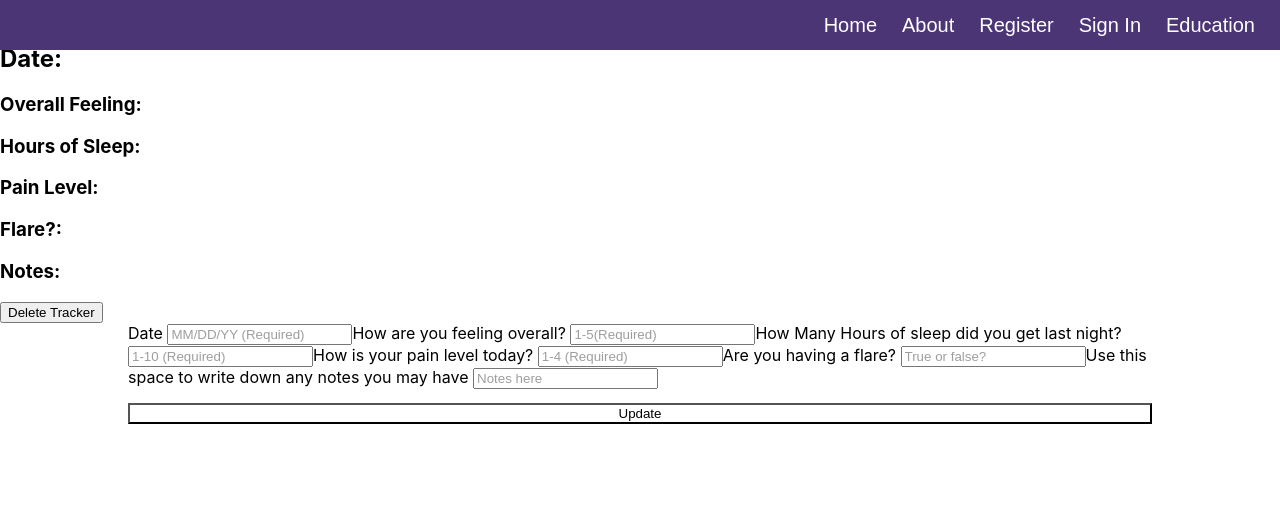
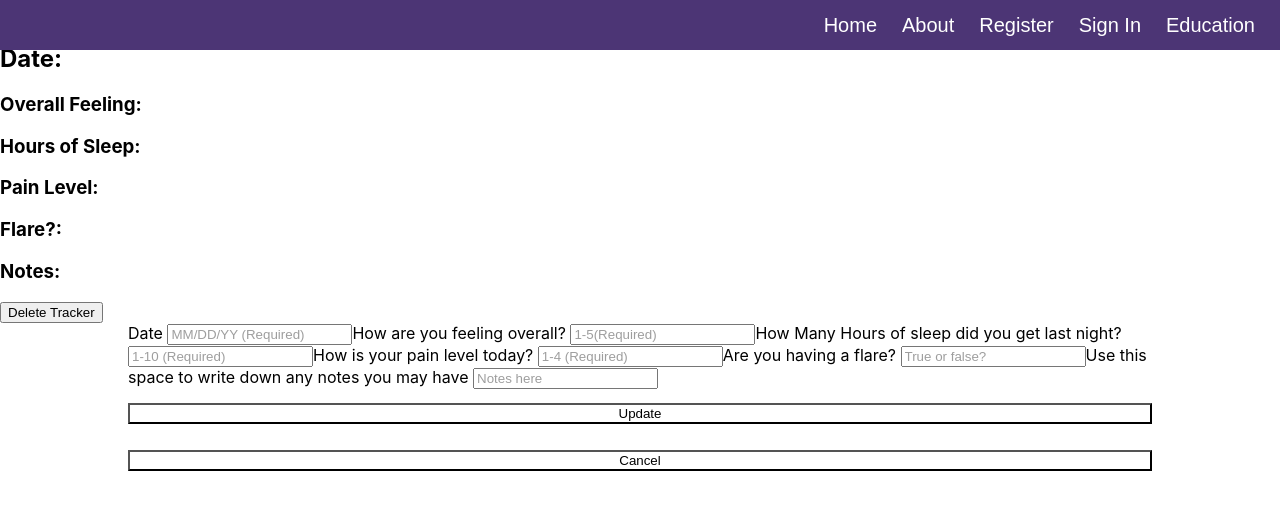
Before and after one commit to OliviaSchwartz/Lupus_Link, a React (Create React App) app: page /tracker/1 in a window 1280 px wide. Both pictures are taken after a click on the button "Update Tracker". Shown: the top 510 px of the page. Built offline with nearby package versions, Linux system fonts and the light colour scheme; the HTML template or start-up script is replaced by a standard one.

Commit message:
cancel update form button

```diff
--- a/src/components/SymptomTrackerCard.jsx
+++ b/src/components/SymptomTrackerCard.jsx
@@ -38,6 +38,7 @@ const initialState = {
           formState,
           trackerId
         )
+        console.log(response)
         props.setLatestTracker(response)
         setFormState(initialState)
         props.setTrackerExists(true)
@@ -71,7 +72,7 @@ const initialState = {
             cols="30"
             onChange={handleChange}
             value={formState.date}
-            required
+            // required
           />
           <label className="label dateField" htmlFor="overallFeeling">
             How are you feeling overall?{' '}
@@ -84,7 +85,7 @@ const initialState = {
             cols="30"
             onChange={handleChange}
             value={formState.overallFeeling}
-            required
+            // required
           />
           <label className="label dateField" htmlFor="hoursOfSleep">
             How Many Hours of sleep did you get last night?{' '}
@@ -97,7 +98,7 @@ const initialState = {
             cols="30"
             onChange={handleChange}
             value={formState.hoursOfSleep}
-            required
+            // required
           />
           <label className="label dateField" htmlFor="painLevel">
             How is your pain level today?{' '}
@@ -110,7 +111,7 @@ const initialState = {
             cols="30"
             onChange={handleChange}
             value={formState.painLevel}
-            required
+            // required
           />
           <label className="label dateField" htmlFor="flare">
             Are you having a flare?{' '}
@@ -123,7 +124,7 @@ const initialState = {
             cols="30"
             onChange={handleChange}
             value={formState.flare}
-            required
+            // required
           />
           <label className="label dateField" htmlFor="notes">
             Use this space to write down any notes you may have{' '}
@@ -136,13 +137,13 @@ const initialState = {
             cols="30"
             onChange={handleChange}
             value={formState.notes}
-            required
+            // required
           />
           <button className="create-tracker-button" type="submit">
             Update
           </button>
-          </form> ) : ( <button className="schedule-button" onClick={()=>setShowForm(true) }> Update Tracker</button>
-)}
+          <button className="create-tracker-button" type="submit" onClick={()=>setShowForm(false)}>Cancel</button>
+          </form> ) : ( <button className="schedule-button" onClick={()=>setShowForm(true) }> Update Tracker</button>)}
         </div>
     )
 }
```
